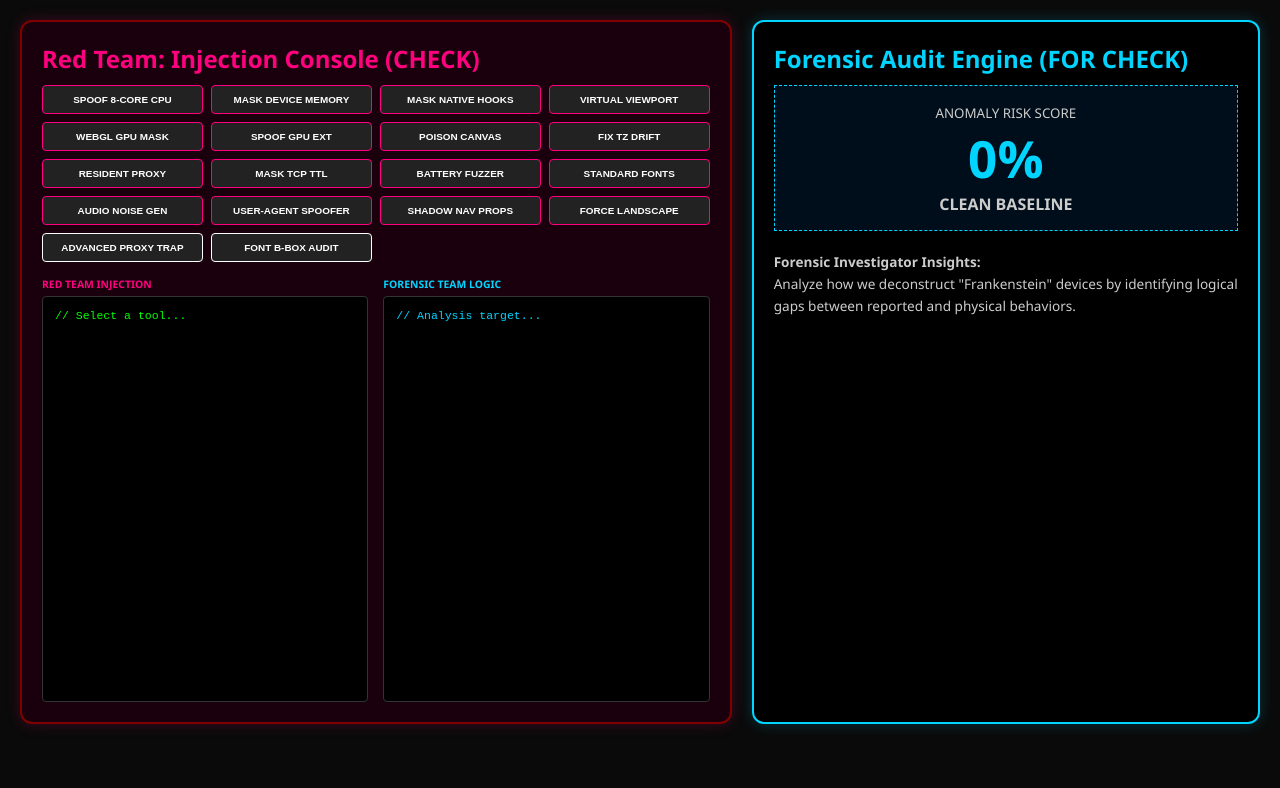
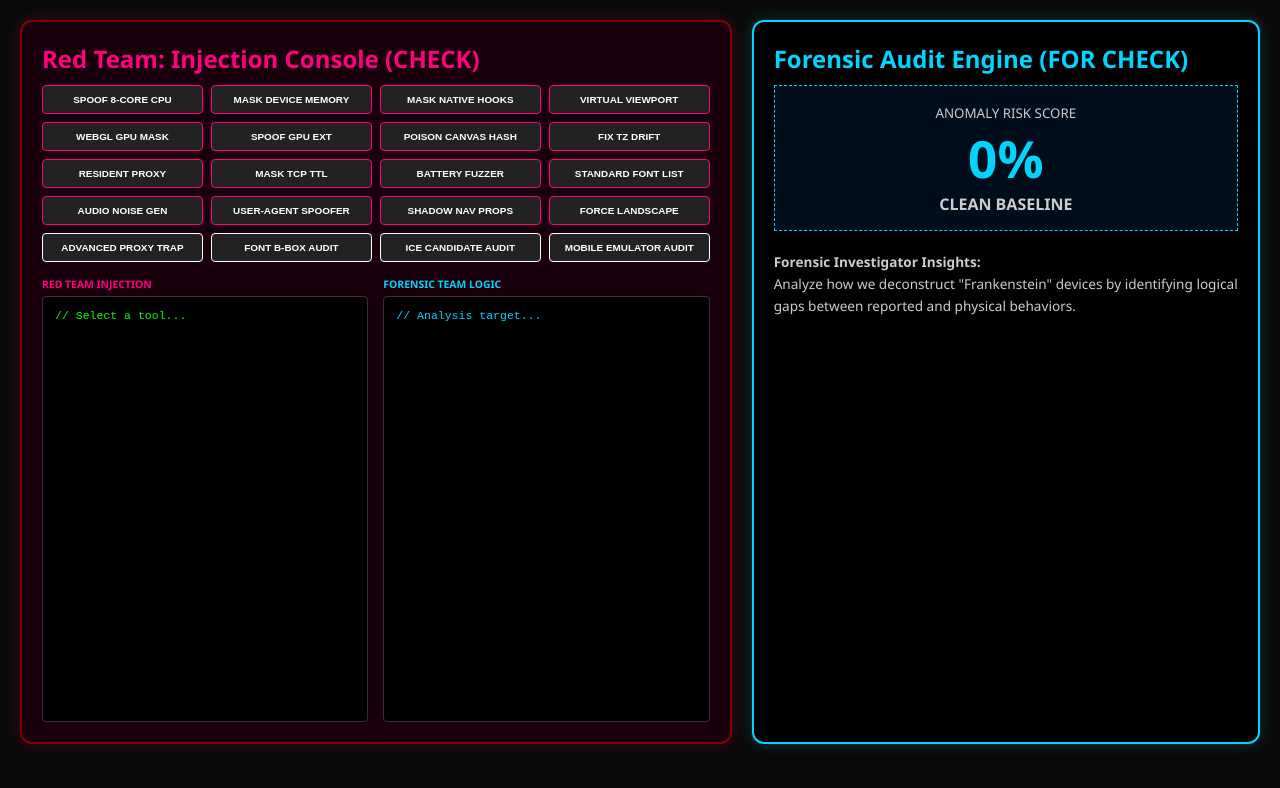
Before and after one commit to rasheleshoun/Red-vs-Blue-Check-for-Check, a plain HTML site: page index.html in a window 1280 px wide. Drawn offline with Linux system fonts and the light colour scheme.

Commit message:
Update index.html
Added 2 additional injections

```diff
--- a/index.html
+++ b/index.html
@@ -50,7 +50,7 @@
 
         .code-box {
             background: #000; border: 1px solid #333; padding: 12px;
-            border-radius: 4px; min-height: 380px; font-size: 0.72em;
+            border-radius: 4px; min-height: 400px; font-size: 0.72em;
             overflow-y: auto;
         }
 
@@ -83,13 +83,13 @@
 
             <button class="tool-btn" id="btn-gpu" onclick="showPair('gpu')">WebGL GPU Mask</button>
             <button class="tool-btn" id="btn-ext" onclick="showPair('ext')">Spoof GPU Ext</button>
-            <button class="tool-btn" id="btn-canvas" onclick="showPair('canvas')">Poison Canvas</button>
+            <button class="tool-btn" id="btn-canvas" onclick="showPair('canvas')">Poison Canvas Hash</button>
             <button class="tool-btn" id="btn-tz" onclick="showPair('tz')">Fix TZ Drift</button>
 
             <button class="tool-btn" id="btn-proxy" onclick="showPair('proxy')">Resident Proxy</button>
             <button class="tool-btn" id="btn-ttl" onclick="showPair('ttl')">Mask TCP TTL</button>
             <button class="tool-btn" id="btn-bat" onclick="showPair('bat')">Battery Fuzzer</button>
-            <button class="tool-btn" id="btn-font" onclick="showPair('font')">Standard Fonts</button>
+            <button class="tool-btn" id="btn-font" onclick="showPair('font')">Standard Font List</button>
 
             <button class="tool-btn" id="btn-audio" onclick="showPair('audio')">Audio Noise Gen</button>
             <button class="tool-btn" id="btn-agent" onclick="showPair('agent')">User-Agent Spoofer</button>
@@ -98,6 +98,8 @@
 
             <button class="tool-btn" style="border-color: #fff;" onclick="showPair('proxy_trap')">Advanced Proxy Trap</button>
             <button class="tool-btn" style="border-color: #fff;" onclick="showPair('font_bbox')">Font B-Box Audit</button>
+            <button class="tool-btn" style="border-color: #fff;" onclick="showPair('ice_leak')">ICE Candidate Audit</button>
+            <button class="tool-btn" style="border-color: #fff;" onclick="showPair('mobile_emu')">Mobile Emulator Audit</button>
         </div>
 
         <div class="code-container">
@@ -175,8 +177,8 @@
             insight: "Resident proxies are often slow and inconsistent. High jitter or TCP retransmissions signal a proxied or mangled connection."
         },
         ttl: {
-            red: "// RED TEAM: Impossible via JS.\n// Requires Registry/Sysctl edit to match spoofed OS.\n// Example: Set Win DefaultTTL to 64 to look like Mac.",
-            blue: "// FORENSIC TEAM: Inspect TCP/IP stack signals.\nif (userAgent.includes('Mac') && tcpTTL !== 64) {\n  flag('OS-Stack Identity Conflict');\n} else if (userAgent.includes('Win') && tcpTTL !== 128) {\n  flag('TTL Signature Mismatch');\n}",
+            red: "// RED TEAM: Set OS-specific TCP/IP stack signals.\n// Requires Registry edit to look like Mac (TTL 64).",
+            blue: "// FORENSIC TEAM: Inspect TCP/IP stack signals.\nif (userAgent.includes('Mac') && tcpTTL !== 64) {\n  flag('OS-Stack Identity Conflict');\n}",
             insight: "TCP TTL is OS-specific. A 'Mac' browser sending a Windows-default TTL of 128 is a dead giveaway of a Frankenstein device."
         },
         bat: {
@@ -218,6 +220,16 @@
             red: "// RED TEAM: Report custom fonts as present.\nwindow.fonts = ['Roboto', 'Open Sans'];",
             blue: "// FORENSIC TEAM: Measure bounding box width.\nif (span.offsetWidth === arialWidth && name !== 'Arial') {\n  flag('Font Masking Detected');\n}",
             insight: "If a font claims to be 'Roboto' but its pixel width matches 'Arial', the browser has triggered a fallback."
+        },
+        ice_leak: {
+            red: "// RED TEAM: Mask the leak by forcing mDNS or stripping candidates.\nRTCPeerConnection.prototype.addIceCandidate = () => Promise.resolve();",
+            blue: "// FORENSIC TEAM: Force out-of-band STUN query.\npc.onicecandidate = (e) => {\n  if (e.candidate && e.candidate.candidate.includes('typ host')) {\n    flag('VPN Bypass: Local IP Leaked via ICE');\n  }\n};",
+            insight: "WebRTC operates outside the proxy tunnel. Forensic engines force a STUN request to reveal the real local IP."
+        },
+        mobile_emu: {
+            red: "// RED TEAM: Emulate iPhone on high-end server.\nObject.defineProperty(navigator, 'platform', { get: () => 'iPhone' });",
+            blue: "// FORENSIC TEAM: Audit sensor stasis & core density.\nif (platform === 'iPhone' && Math.abs(x_accel + y_accel) === 0) {\n  flag('Sensor Stasis: Synthetic Environment');\n} else if (cores > 12) {\n  flag('Core Density: Server Profile detected');\n}",
+            insight: "Emulators lack real sensor noise and often leak server-level core counts (32+) that don't exist on phones."
         }
     };
 
```
